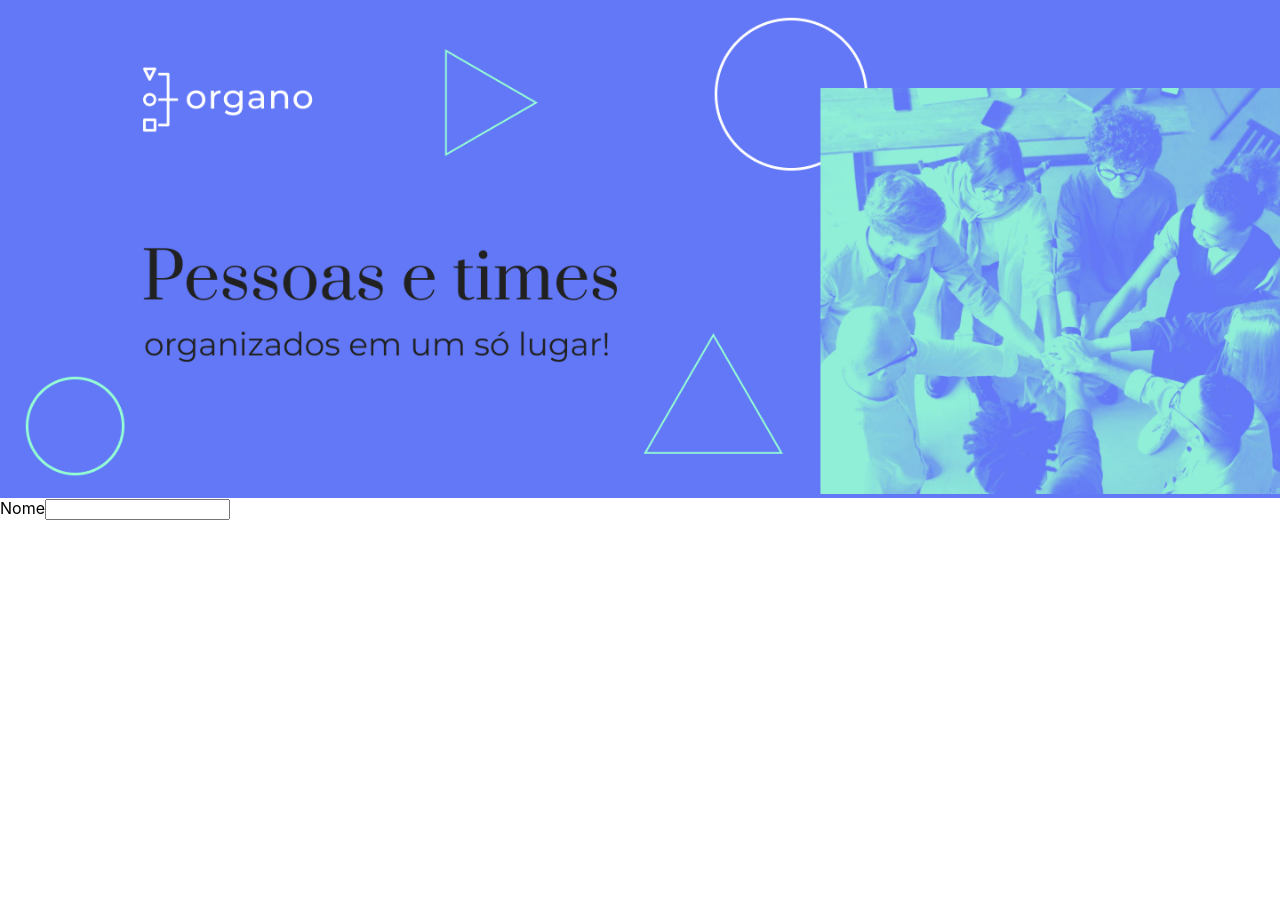
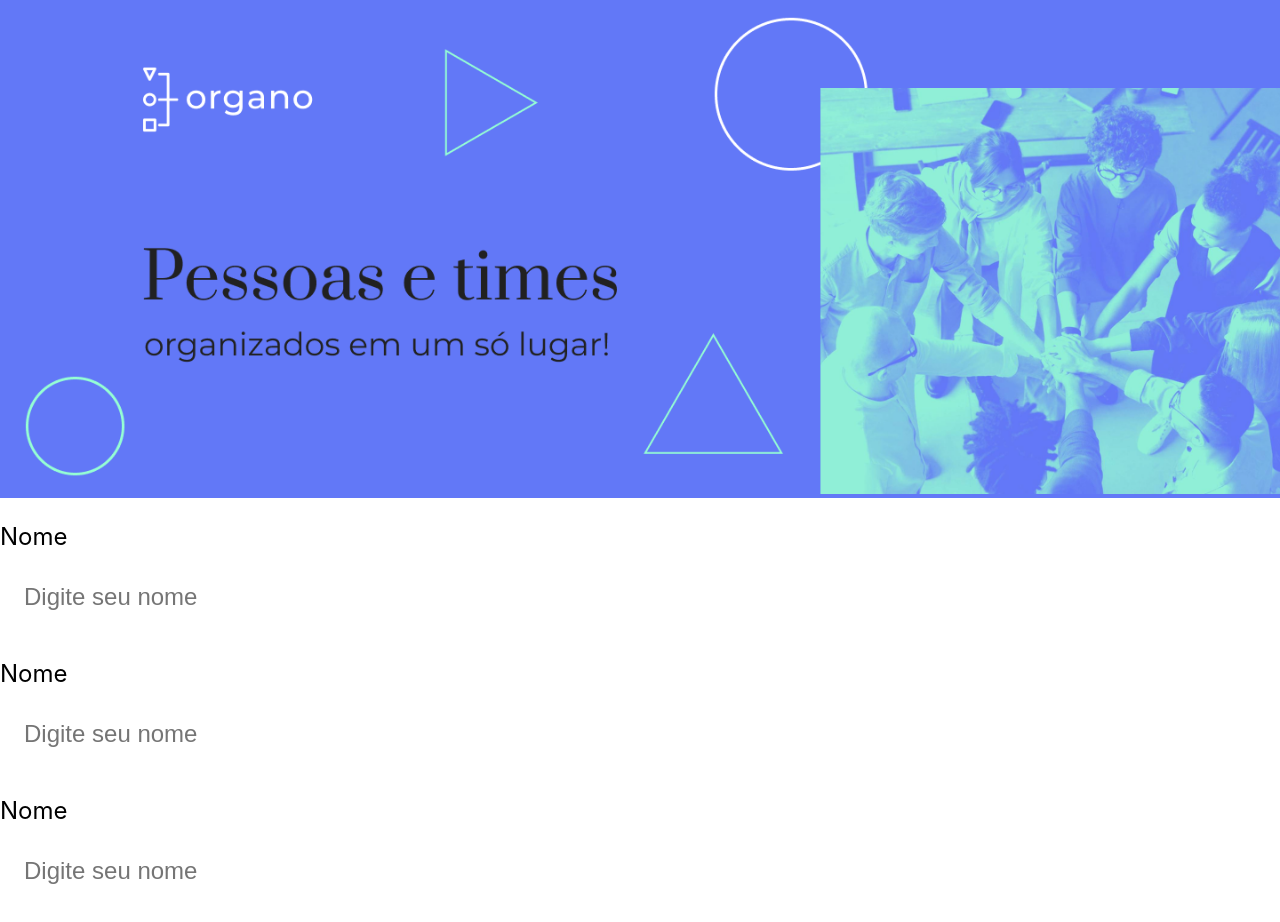
Before and after one commit to GwyZapa/organo, a React (Create React App) app: page / in a window 1280 px wide. Shown: the top 922 px of the page. Before the commit the page ends 800 px from the top, so only its background shows below. Built offline with nearby package versions, Linux system fonts and the light colour scheme.

Commit message:
componente de texto

```diff
--- a/src/App.js
+++ b/src/App.js
@@ -1,11 +1,14 @@
-import Banner from './components/Banner/Banner';
-import CampoTexto from './components/CampoTexto/CampoTexto';
+import Banner from './components/Banner';
+import CampoTexto from './components/CampoTexto';
 
 function App() {
   return (
     <div className="App">
       <Banner/>
-      <CampoTexto></CampoTexto>
+      <CampoTexto label="Nome"/>
+      <CampoTexto label="Cargo"/>
+      <CampoTexto label="Imagem"/>
+
     </div>
   );
 }
--- a/src/components/CampoTexto/CampoTexto.css
+++ b/src/components/CampoTexto/CampoTexto.css
@@ -0,0 +1,20 @@
+.campo-texto{
+    margin: 24px 0;
+}
+
+.campo-texto label{
+    display: block;
+    margin-bottom: 8px;
+    font-size: 24px;
+
+}
+
+.campo-texto input {
+    background-color: white;
+    box-shadow: 10px 10px 30px rgba(0, 0, 0, 0.0);
+    width: 100%;
+    border: none;
+    font-size: 24px;
+    padding: 24px;
+    box-sizing: border-box;
+}
--- a/src/components/CampoTexto/CampoTexto.js
+++ /dev/null
@@ -1,10 +0,0 @@
-const CampoTexto = () => {
-    return (
-        <div>
-            <label>Nome</label>
-            <input></input>
-        </div>
-    )
-}
-
-export default CampoTexto
--- /dev/null
+++ b/src/components/CampoTexto/index.js
@@ -0,0 +1,12 @@
+import './CampoTexto.css'
+
+const CampoTexto = () => {
+    return (
+        <div className="campo-texto">
+            <label>Nome</label>
+            <input placeholder='Digite seu nome'></input>
+        </div>
+    )
+}
+
+export default CampoTexto
```
Also changed, not shown: src/components/Banner/index.js (renamed from src/components/Banner/Banner.js).
